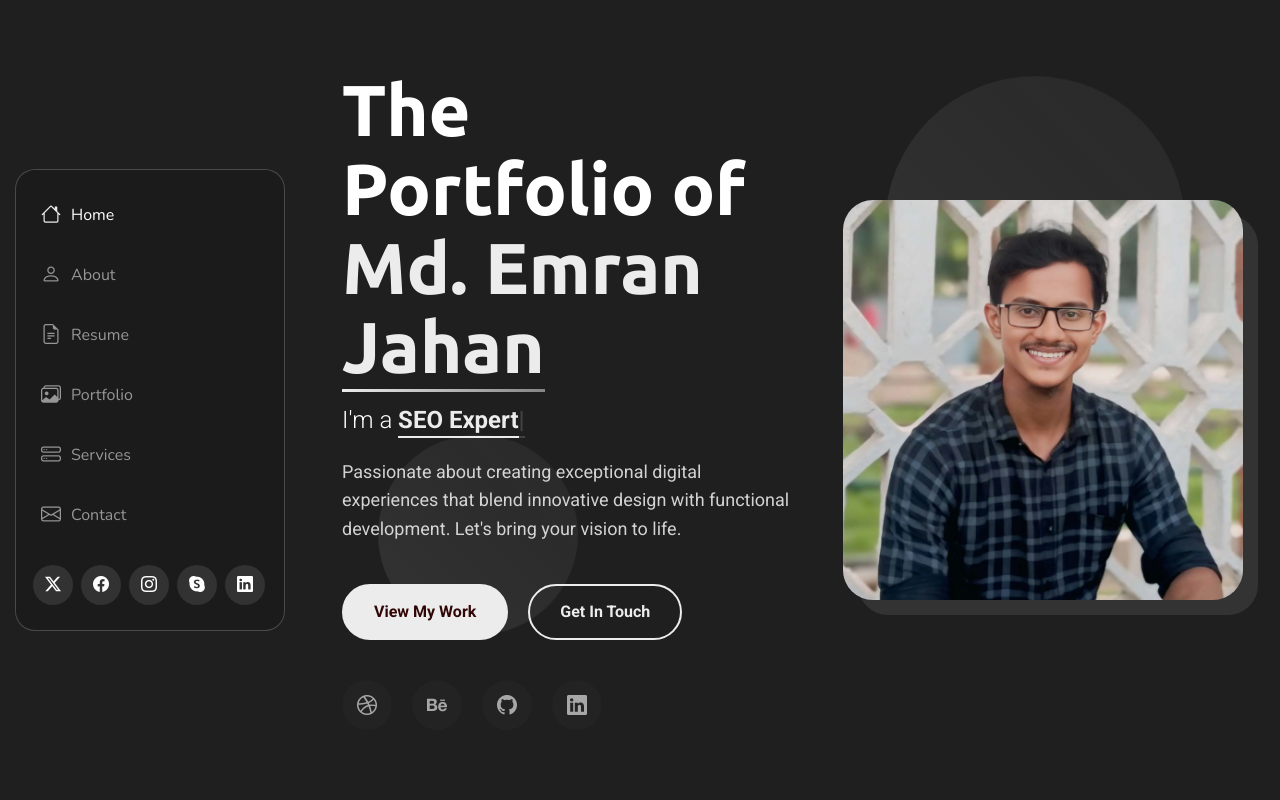
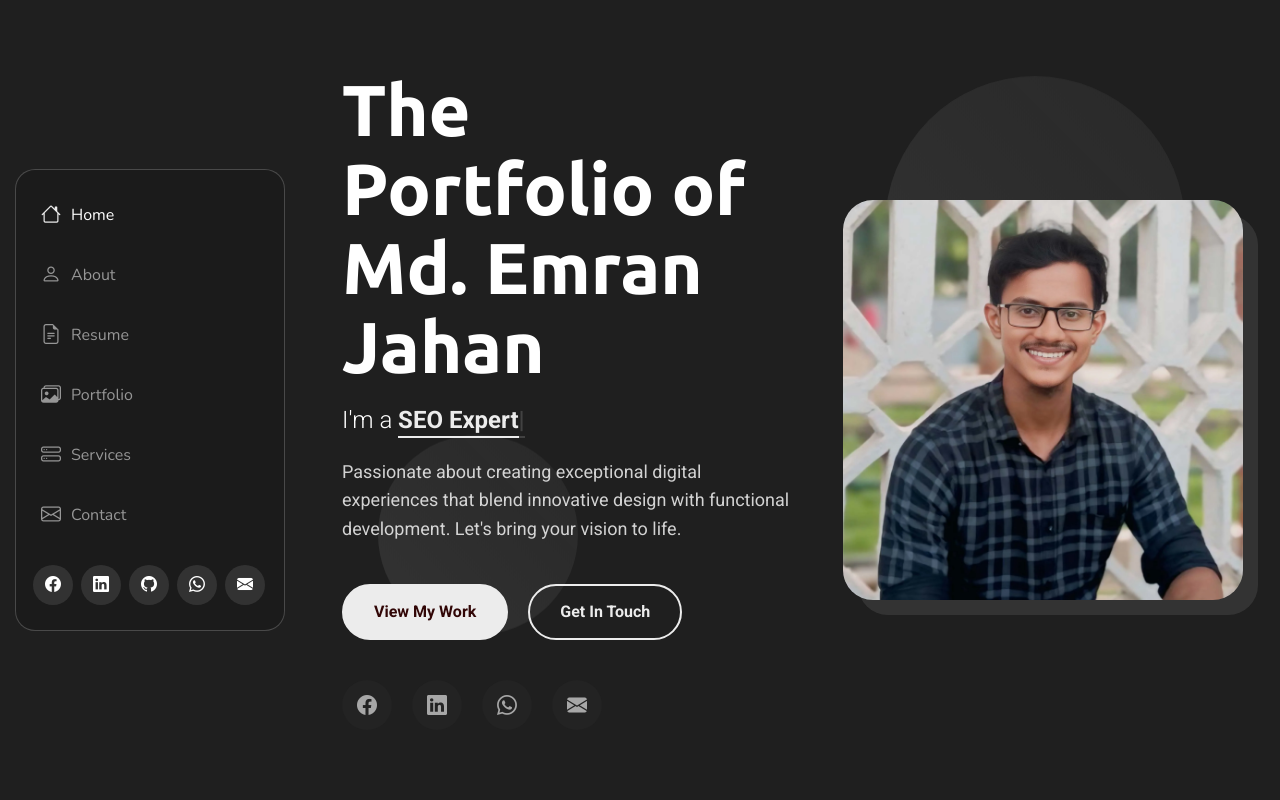
Before and after one commit to emranjahan/emranjahan.github.io, a plain HTML site: page index.html in a window 1280 px wide. Shown: the top 800 px of the page. Drawn offline with nearby package versions, Linux system fonts and the light colour scheme; animation ran at ten frames a second.

Commit message:
social icon update

```diff
--- a/index.html
+++ b/index.html
@@ -57,6 +57,7 @@
           <li><a href="#resume"><i class="bi bi-file-earmark-text navicon"></i> Resume</a></li>
           <li><a href="#portfolio"><i class="bi bi-images navicon"></i> Portfolio</a></li>
           <li><a href="#services"><i class="bi bi-hdd-stack navicon"></i> Services</a></li>
+          <li><a href="#contact"><i class="bi bi-envelope navicon"></i> Contact</a></li>
 
 <!-- if you want to add a dropdown menu, uncomment the following section -->
 
@@ -80,16 +81,16 @@
           </li>
 ============================================================= -->
 
-          <li><a href="#contact"><i class="bi bi-envelope navicon"></i> Contact</a></li>
         </ul>
       </nav>
 
       <div class="social-links text-center">
-        <a href="#" class="twitter"><i class="bi bi-twitter-x"></i></a>
-        <a href="#" class="facebook"><i class="bi bi-facebook"></i></a>
-        <a href="#" class="instagram"><i class="bi bi-instagram"></i></a>
-        <a href="#" class="google-plus"><i class="bi bi-skype"></i></a>
-        <a href="#" class="linkedin"><i class="bi bi-linkedin"></i></a>
+        <a href="https://www.facebook.com/emranjaahan" class="facebook"><i class="bi bi-facebook"></i></a>
+        <a href="https://www.linkedin.com/in/md-emran-jahan/" class="linkedin"><i class="bi bi-linkedin"></i></a>
+        <a href="https://github.com/emranjahan" class="github"><i class="bi bi-github"></i></a>
+        <a href="https://wa.me/8801786103003" class="whatsapp"><i class="bi bi-whatsapp"></i></a>
+        <a href="mailto:emranjahan7@gmail.com" class="email"><i class="bi bi-envelope-fill"></i></a>
+
       </div>
 
     </div>
@@ -113,7 +114,7 @@
 
             <div class="col-lg-6" data-aos="fade-right" data-aos-delay="100">
               <div class="hero-text">
-                <h1>The Portfolio of <span class="accent-text"> Md. Emran Jahan</span></h1>
+                <h1>The Portfolio of Md. Emran Jahan <!-- <span class="accent-text"> Md. Emran Jahan</span> --> </h1>
                 <!-- <h2>Md. Emran Jahan</h2> -->
                 <p class="lead">I'm a <span class="typed" data-typed-items="Digital Marketer, SEO Expert, Brand Strategist, Creative Director"></span></p>
                 <p class="description">Passionate about creating exceptional digital experiences that blend innovative design with functional development. Let's bring your vision to life.</p>
@@ -124,10 +125,10 @@
                 </div>
 
                 <div class="social-links">
-                  <a href="#"><i class="bi bi-dribbble"></i></a>
-                  <a href="#"><i class="bi bi-behance"></i></a>
-                  <a href="#"><i class="bi bi-github"></i></a>
+                  <a href="#"><i class="bi bi-facebook"></i></a>
                   <a href="#"><i class="bi bi-linkedin"></i></a>
+                  <a href="https://wa.me/8801786103003"><i class="bi bi-whatsapp"></i></a>
+                  <a href="mailto:emranjahan7@gmail.com"><i class="bi bi-envelope-fill"></i></a>
                 </div>
               </div>
             </div>
```
Also changed, not shown: Readme.txt.
